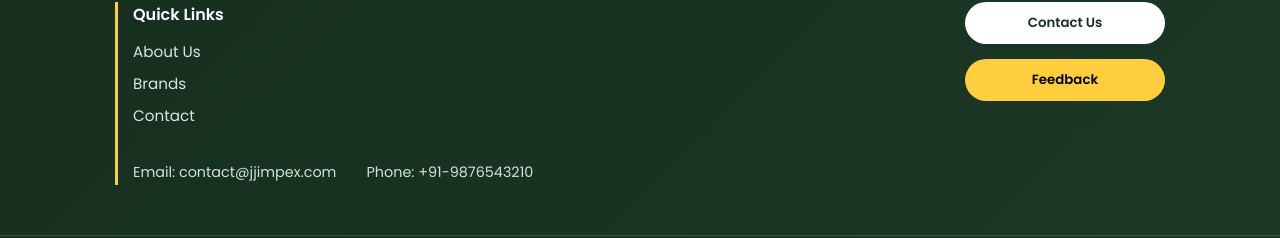
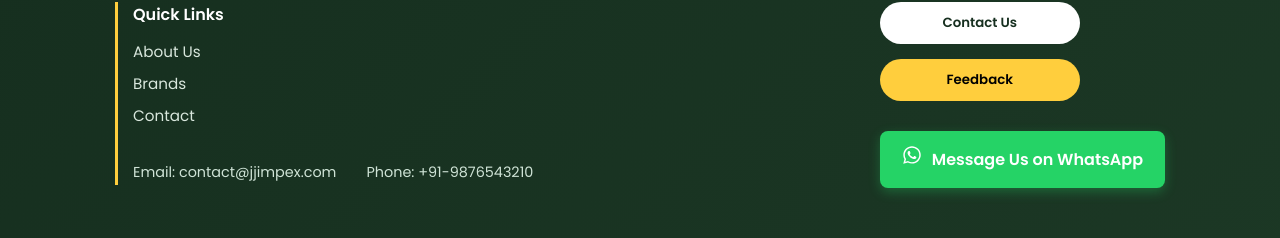
Before and after one commit to jass-kaurr/JJImpex, a React app in the folder frontend/: page / in a window 1280 px wide. Shown: the part 1645-1883 px from the top of the page. Built offline with nearby package versions, Linux system fonts and the light colour scheme; no server answers; the HTML template or start-up script is replaced by a standard one.

Commit message:
Added Whatsapp Link

```diff
--- a/frontend/package.json
+++ b/frontend/package.json
@@ -14,6 +14,7 @@
     "axios": "^1.13.5",
     "react": "^19.2.0",
     "react-dom": "^19.2.0",
+    "react-icons": "^5.5.0",
     "react-router-dom": "^7.13.0"
   },
   "devDependencies": {
--- a/frontend/src/components/Footer.jsx
+++ b/frontend/src/components/Footer.jsx
@@ -1,6 +1,7 @@
 import React, { useState } from "react";
 import ContactForm from "./ContactForm.jsx";
 import FeedbackForm from "./FeedbackForm.jsx";
+import { FaWhatsapp } from "react-icons/fa";
 
 const Footer = () => {
   const [showContact, setShowContact] = useState(false);
@@ -16,11 +17,22 @@ const Footer = () => {
       <div className="footer-left">
         <div className="quick-links">
           <h4>Quick Links</h4>
-          <ul>
+          {/* <ul>
             <li>About Us</li>
             <li>Brands</li>
             <li>Contact</li>
-          </ul>
+          </ul> */}
+          <ul>
+  <li onClick={() => document.getElementById("about")?.scrollIntoView({ behavior: "smooth" })}>
+    About Us
+  </li>
+  <li onClick={() => document.getElementById("brands")?.scrollIntoView({ behavior: "smooth" })}>
+    Brands
+  </li>
+  <li onClick={() => document.getElementById("contact")?.scrollIntoView({ behavior: "smooth" })}>
+    Contact
+  </li>
+</ul>
         </div>
 
         <div className="business-details">
@@ -36,6 +48,15 @@ const Footer = () => {
         <button className="feedback-btn" onClick={() => setShowFeedback(true)}>
           Feedback
         </button>
+        <a
+  href="https://wa.me/+918826411320?text=Hello,%0AI%20am%20reaching%20out%20to%20inquire%20about%20your%20available%20brands%20and%20bulk%20order%20options.%20Please%20let%20me%20know%20the%20next%20steps%20and%20relevant%20details.%0ALooking%20forward%20to%20your%20response."
+  target="_blank"
+  rel="noopener noreferrer"
+  className="whatsapp-btn"
+>
+  <span className="whatsapp-icon"><FaWhatsapp size={20} /></span>
+  Message Us on WhatsApp
+</a>
       </div>
 
     </div>
--- a/frontend/src/index.css
+++ b/frontend/src/index.css
@@ -691,6 +691,33 @@ footer::after {
   color: #c8d8cd;
 }
 
+/* WhatsApp CTA */
+.whatsapp-btn {
+  margin-top: 15px;
+  display: flex;
+  align-items: center;
+  justify-content: center;
+  gap: 10px;
+  background: #25D366;
+  color: white;
+  padding: 14px 22px;
+  border-radius: 8px;
+  font-weight: 600;
+  text-decoration: none;
+  transition: all 0.3s ease;
+  box-shadow: 0 4px 12px rgba(37, 211, 102, 0.3);
+}
+
+.whatsapp-btn:hover {
+  background: #1ebe5d;
+  transform: translateY(-2px);
+  box-shadow: 0 6px 18px rgba(37, 211, 102, 0.4);
+}
+
+.whatsapp-icon {
+  font-size: 18px;
+}
+
 /* ================= FORM MODAL ================= */
 
 /* Overlay */
```
Also changed, not shown: 2 other files (tests, documents, lock files or other folders).
